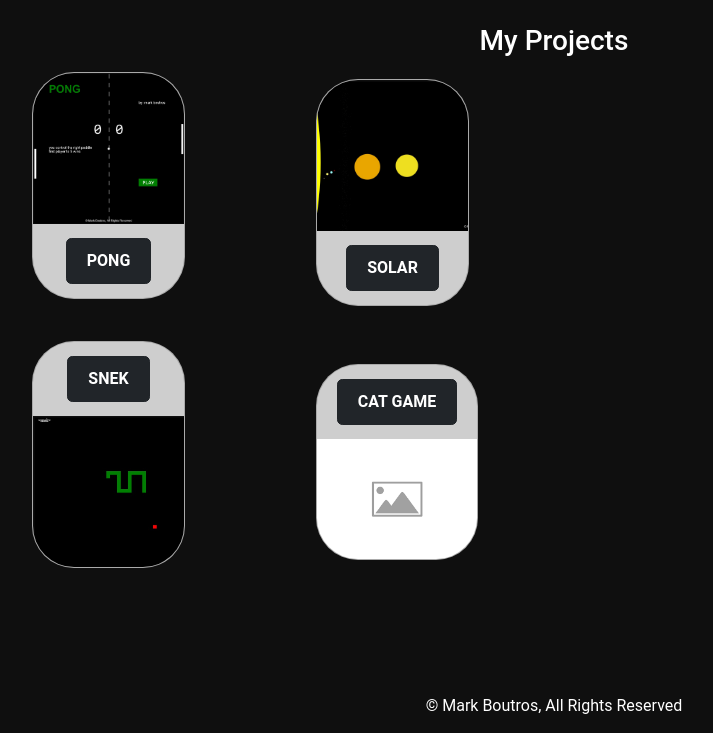
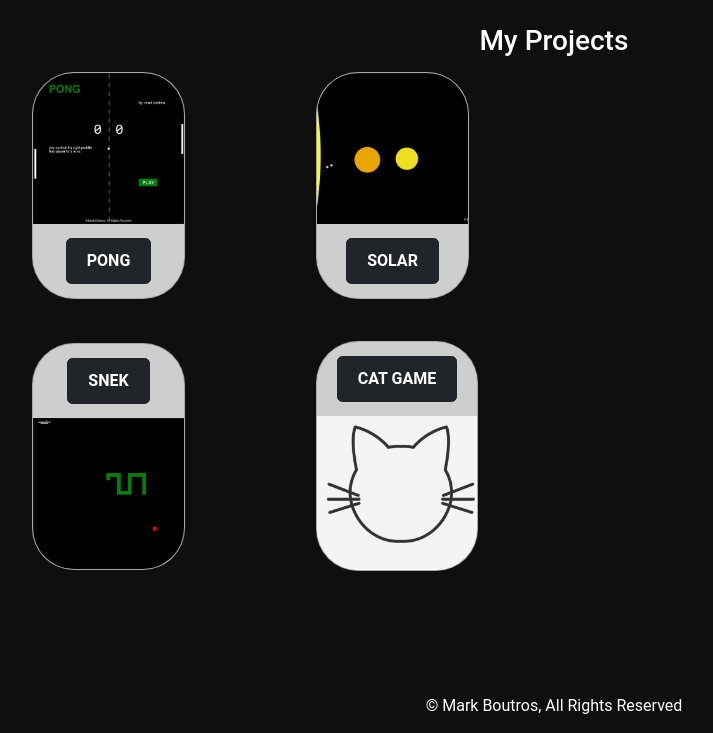
Before and after one commit to MarkNaSSIB/portfolio-project, a Django app: page / in a window 1280 px wide. Shown: the part 67-800 px from the top of the page, without its empty margins (86-799 px from the left). Run offline with Django 4.2, Linux system fonts and the light colour scheme.

Commit message:
Update home.html

```diff
--- a/portfolio/templates/home.html
+++ b/portfolio/templates/home.html
@@ -54,7 +54,7 @@
                 <div class="card-body d-flex flex-column align-items-center">
                     <a href="https://orteil.dashnet.org/igm/?g=https://raw.githubusercontent.com/MarkNaSSIB/cat-click-cook/main/catClicker.txt" class="btn btn-dark">Cat Game</a>
                 </div>
-                <img class="card-img-bottom img-fluid" src="{% static 'AboutContact/placeholder.png' %}"
+                <img class="card-img-bottom img-fluid" src="{% static 'AboutContact/catICO.jpg' %}"
                     alt="placeholder img">
 
             </div>
```
